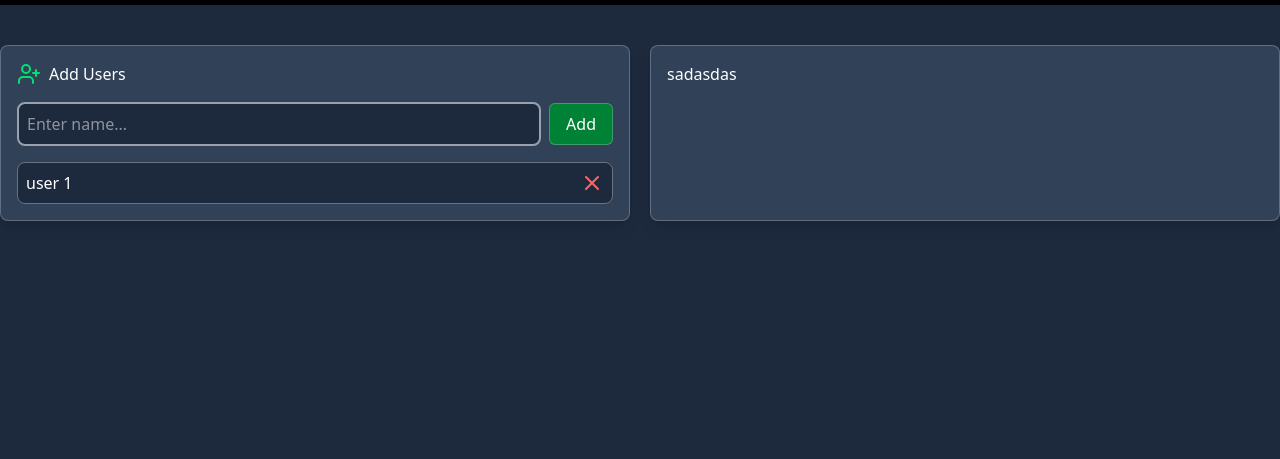
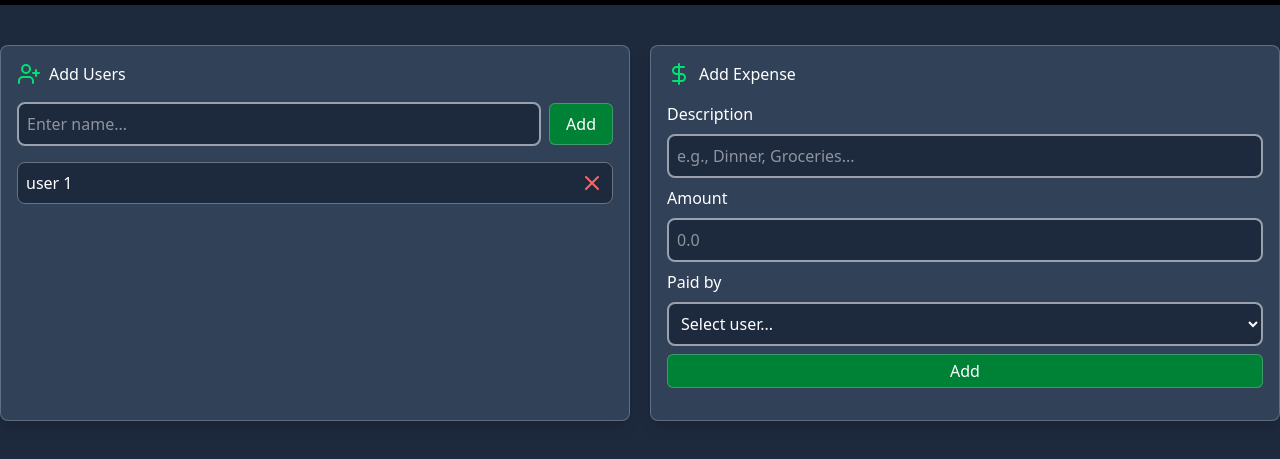
Before and after one commit to rayan2228/split-wise, a website built with Vite: page index.html in a window 1280 px wide. Shown: the part 47-506 px from the top of the page. Built offline with nearby package versions, Linux system fonts and the light colour scheme.

Commit message:
add : add expense done

```diff
--- a/index.html
+++ b/index.html
@@ -67,7 +67,42 @@
           <div
             class="bg-slate-700 shadow-lg w-1/2 border border-gray-300/30 p-4 rounded-lg"
           >
-            sadasdas
+            <div class="flex items-center gap-2">
+              <i data-lucide="dollar-sign" class="text-green-400"></i>
+              <h3>Add Expense</h3>
+            </div>
+            <form class="flex flex-col items-start gap-2 my-4">
+              <div class="flex flex-col w-full gap-2">
+                <label for="description">Description</label>
+                <input
+                  type="text"
+                  id="description"
+                  placeholder="e.g., Dinner, Groceries..."
+                  class="border-2 border-gray-400 rounded-lg p-2 bg-slate-800 focus:border-green-700 outline-none"
+                />
+              </div>
+              <div class="flex flex-col w-full gap-2">
+                <label for="amount">Amount</label>
+                <input
+                  type="number"
+                  id="amount"
+                  placeholder="0.0"
+                  class="border-2 border-gray-400 rounded-lg p-2 bg-slate-800 focus:border-green-700 outline-none"
+                />
+              </div>
+              <div class="flex flex-col w-full gap-2">
+                <label for="paid-by">Paid by</label>
+                <select
+                  id="paid-by"
+                  class="border-2 border-gray-400 rounded-lg p-2 bg-slate-800 focus:border-green-700 outline-none"
+                >
+                  <option value="0">Select user...</option>
+                </select>
+              </div>
+              <button class="btn btn-primary w-full flex justify-center">
+                Add
+              </button>
+            </form>
           </div>
         </div>
       </div>
```
